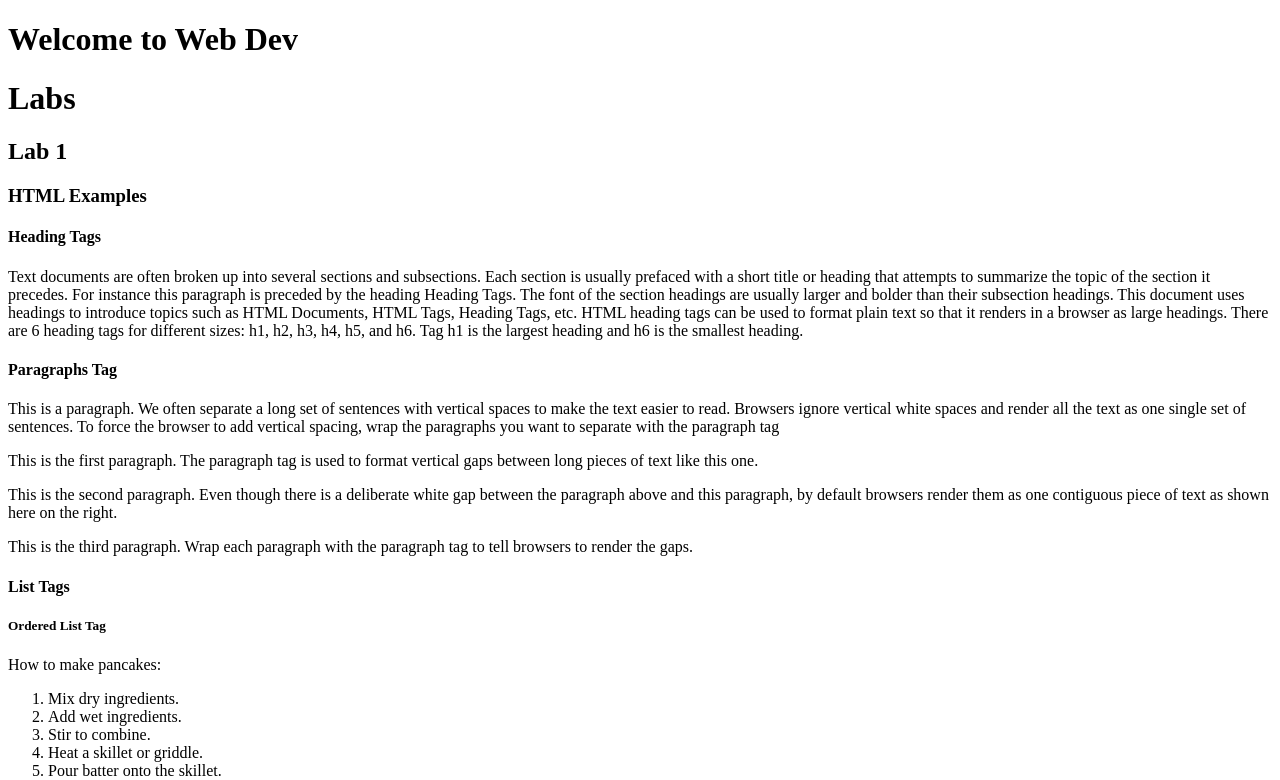
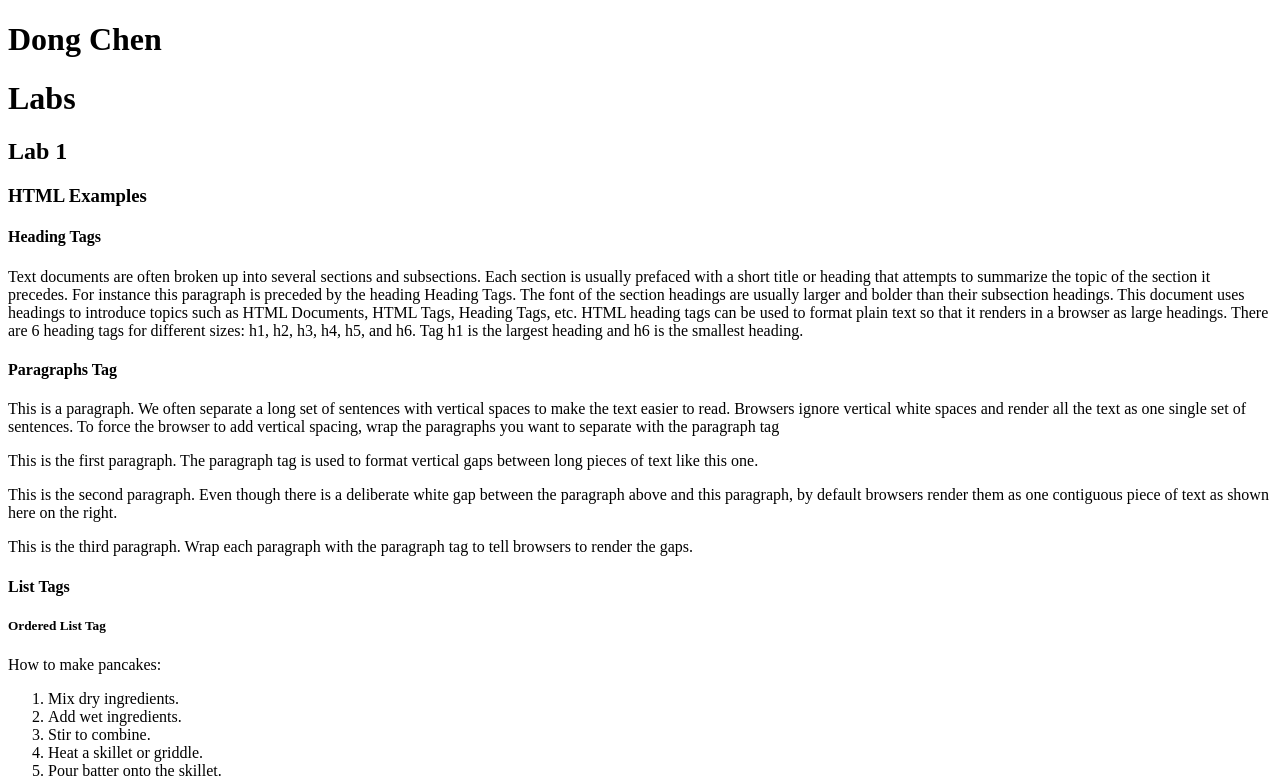
Before and after one commit to VivianDongChen/kanbas-react-web-app-cs5610-fa24, a React (Create React App) app: page /#/labs in a window 1280 px wide. Before the commit this address led to /. Shown: the top 780 px of the page. Built offline with nearby package versions, Linux system fonts and the light colour scheme.

Commit message:
add navigations to Labs and Kanbas

```diff
--- a/package.json
+++ b/package.json
@@ -12,6 +12,8 @@
     "@types/react-dom": "^18.3.0",
     "react": "^18.3.1",
     "react-dom": "^18.3.1",
+    "react-router": "^6.26.2",
+    "react-router-dom": "^6.26.2",
     "react-scripts": "5.0.1",
     "typescript": "^4.9.5",
     "web-vitals": "^2.1.4"
--- a/src/App.tsx
+++ b/src/App.tsx
@@ -3,12 +3,19 @@ import React from 'react';
 import logo from './logo.svg';
 import './App.css';
 import Labs from './Labs';
+import Kanbas from './Kanbas';
+import { HashRouter, Route, Routes } from 'react-router-dom';
 
 function App() {
   return (
     <div>
-      <h1>Welcome to Web Dev</h1>
-      <Labs />
+      <HashRouter>
+        <Routes>
+          <Route path="/labs" element={<Labs />} />
+          <Route path="/Kanbas" element={<Kanbas />} />
+        </Routes>
+
+      </HashRouter>
     </div>
   );
 }
--- /dev/null
+++ b/src/Kanbas/index.tsx
@@ -0,0 +1,3 @@
+export default function Kanbas(){
+    return <h1>Kanbas</h1>
+}
--- a/src/Labs/index.tsx
+++ b/src/Labs/index.tsx
@@ -4,6 +4,7 @@ import Lab2 from "./Lab2"
 export default function Labs(){
     return (
         <div>
+            <h1>Dong Chen</h1>
             <h1>Labs</h1>
             <Lab1 />
             <Lab2 />
```
Also changed, not shown: 1 other file (tests, documents, lock files or other folders).
